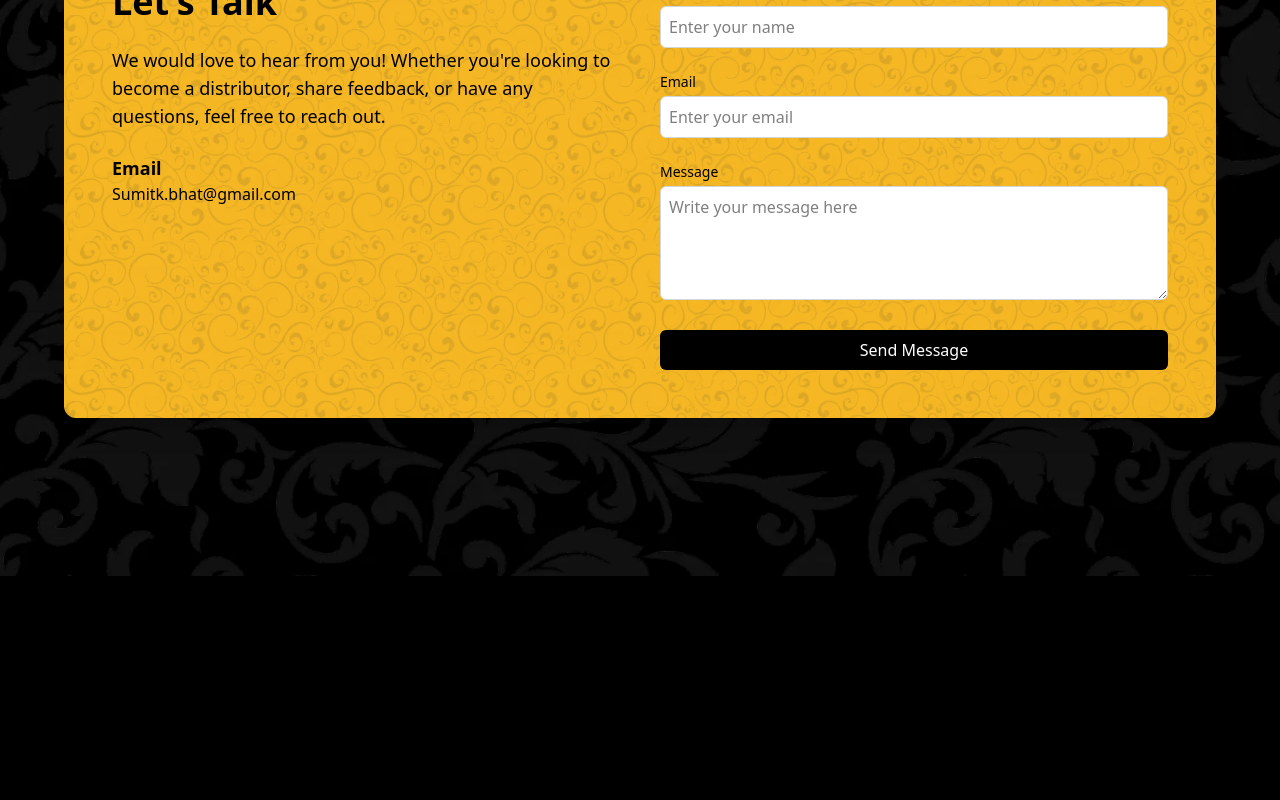
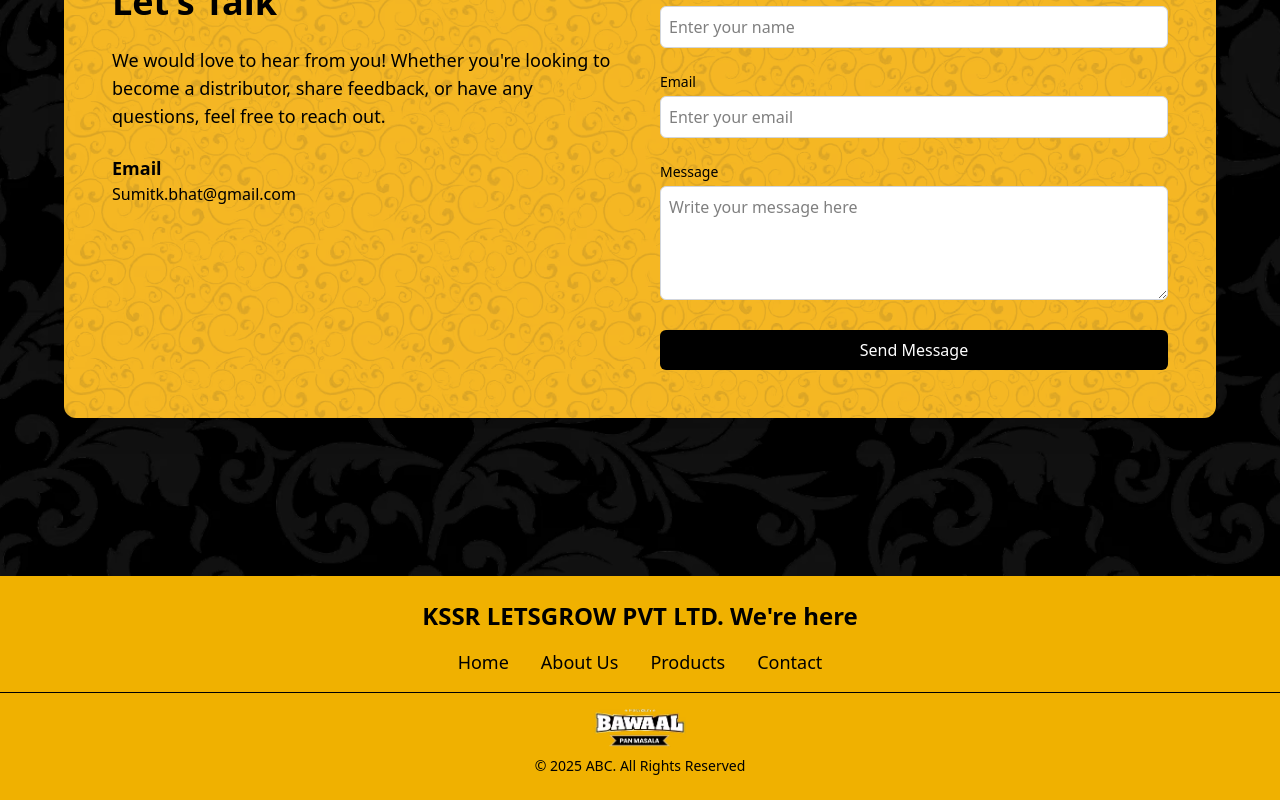
Before and after one commit to SahilRawat8587/Bawaal-Pan-Masala, a React (Vite) app: page /contact in a window 1280 px wide. Shown: the part 292-1092 px from the top of the page. Before the commit the page ends 868 px from the top, so only its background shows below. Built offline with nearby package versions, Linux system fonts and the light colour scheme.

Commit message:
Add Footer component and integrate it into the App layout

```diff
--- a/src/App.jsx
+++ b/src/App.jsx
@@ -6,6 +6,7 @@ import Home from './Pages/Home/Home'
 import About from './Pages/About/About'
 import Product from './Pages/Product/Product'
 import ContactUs from './Pages/Contact/ContactUs'
+import Footer from './Components/Footer'
 
 function App() {
 
@@ -19,9 +20,9 @@ function App() {
         <Route path="/about" element={<About />} />
         <Route path="/product" element={<Product />} />
         <Route path="/contact" element={<ContactUs />} />
+      </Routes>
 
-
-      </Routes>
+      <Footer />
     </>
   )
 }
--- /dev/null
+++ b/src/Components/Footer.jsx
@@ -0,0 +1,48 @@
+import React from "react";
+import { Link } from "react-router-dom";
+import { assets } from "../assets/assets";
+
+const Footer = () => {
+  return (
+    <footer className="bg-yellow-500 text-black py-6">
+      {/* Top Section */}
+      <div className="text-center mb-4">
+        <h1 className="text-2xl font-bold">KSSR LETSGROW PVT LTD. We're here</h1>
+      </div>
+
+      {/* Navigation Links */}
+      <div className="flex justify-center space-x-8 mb-4">
+        {[
+          { name: "Home", path: "/" },
+          { name: "About Us", path: "/about" },
+          { name: "Products", path: "/product" },
+          { name: "Contact", path: "/contact" },
+        ].map((link, index) => (
+          <Link
+            key={index}
+            to={link.path}
+            className="text-lg font-medium hover:underline"
+          >
+            {link.name}
+          </Link>
+        ))}
+      </div>
+
+      <hr className="border-black mb-4" />
+
+      {/* Bottom Section */}
+      <div className="flex flex-col items-center">
+        <img
+          src={assets.logo}
+          alt="Bawaal Pan Masala"
+          className="w-24 mb-2"
+        />
+        <p className="text-sm">
+          &copy; 2025 ABC. All Rights Reserved
+        </p>
+      </div>
+    </footer>
+  );
+};
+
+export default Footer;
--- a/src/main.jsx
+++ b/src/main.jsx
@@ -9,5 +9,5 @@ createRoot(document.getElementById('root')).render(
      <BrowserRouter>
     <App />
     </BrowserRouter>
-  </StrictMode>,
+  </StrictMode>
 )
```
